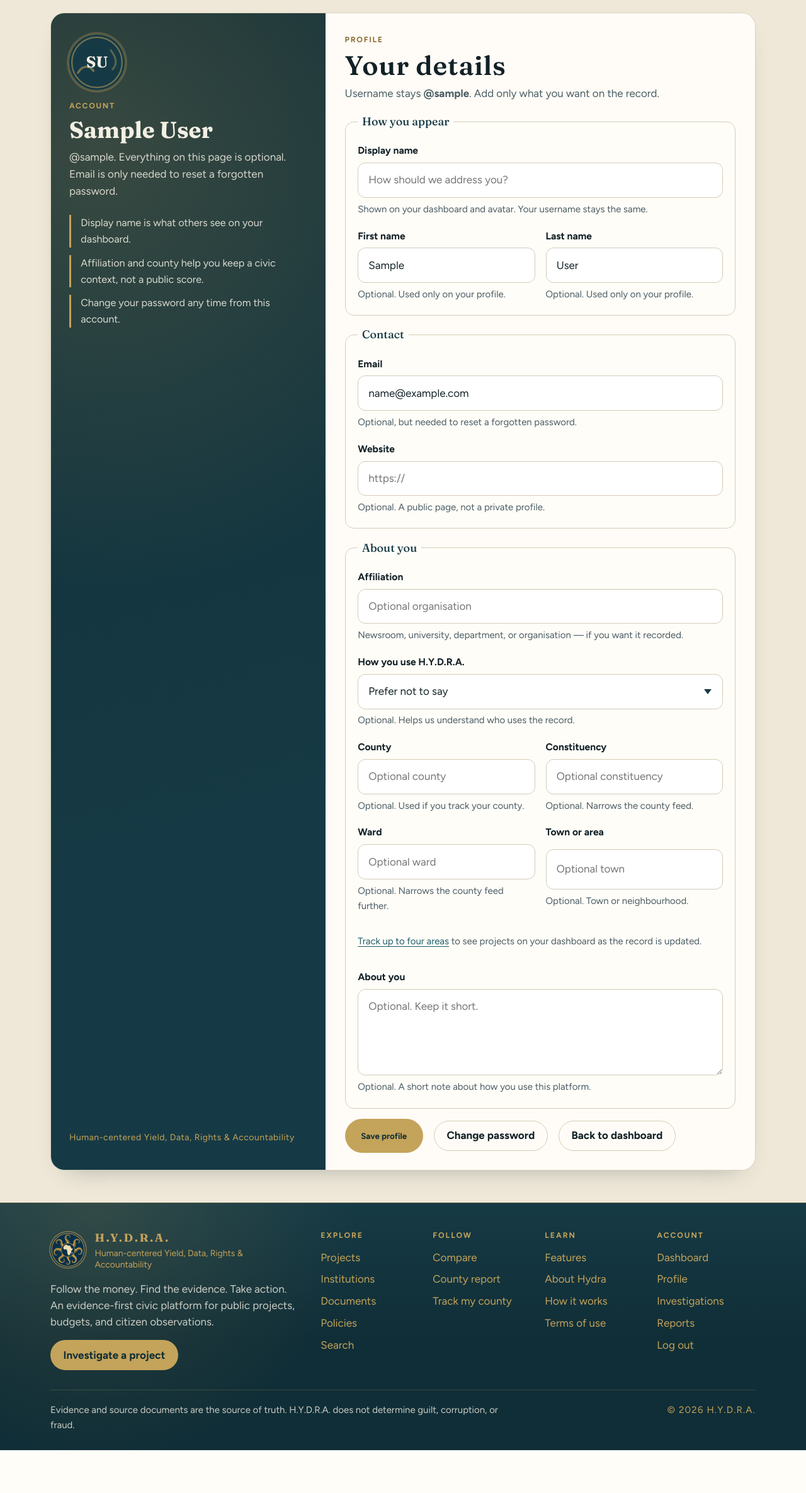
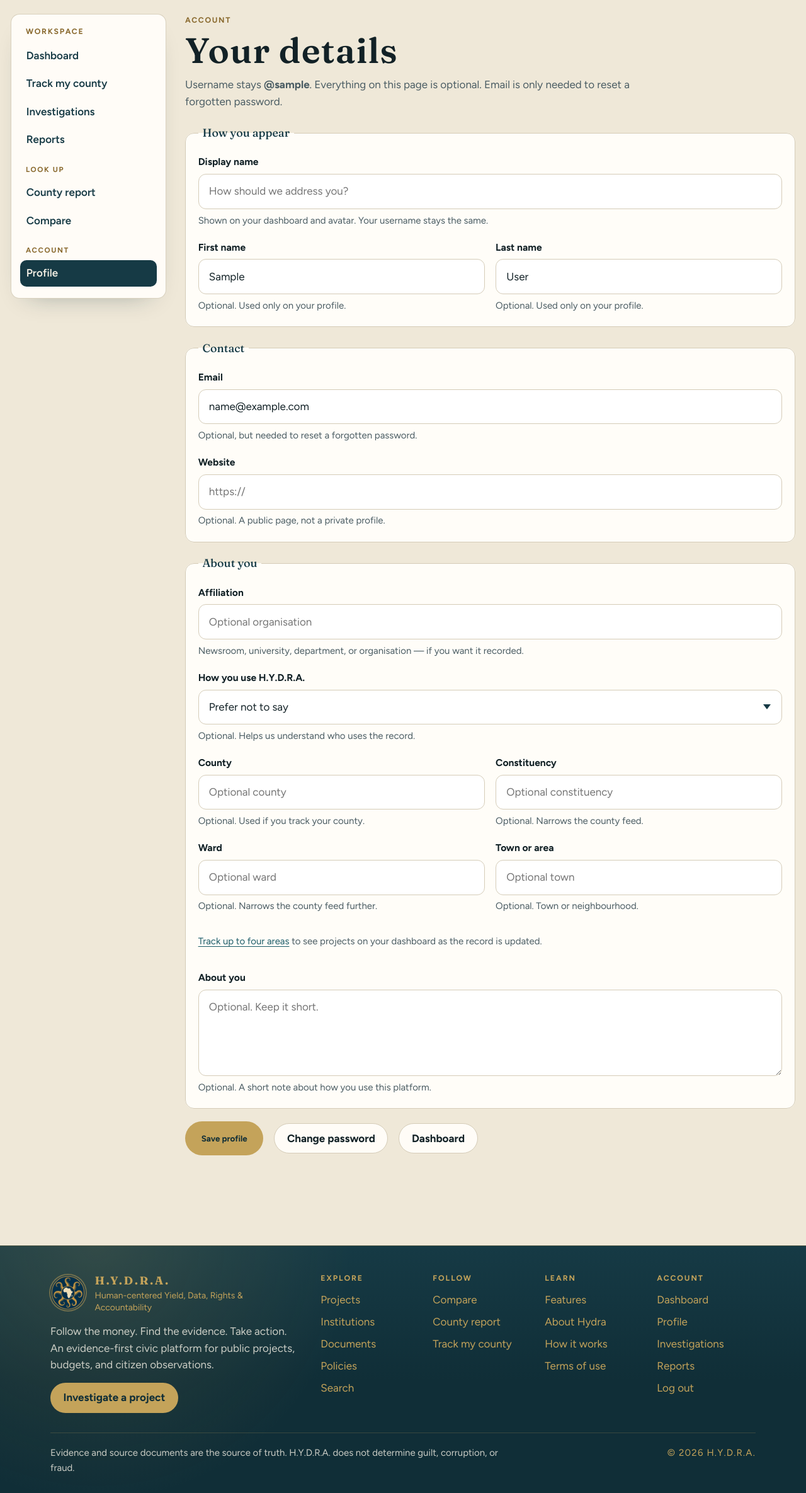
Before and after one commit to dukelester/the_hydra, a Django app: page /accounts/profile/ in a window 1280 px wide. Shown: the part 73-2443 px from the top of the page at 63% size. Before the commit the page ends 2375 px from the top, so only its background shows below. Run offline with Django 5.2, Linux system fonts and the light colour scheme; the visitor is signed in with stand-in values (Sample User, id 1).

Commit message:
added a side nav for dashboard for easy navigation and page switching

```diff
--- a/static/css/app.css
+++ b/static/css/app.css
@@ -2120,12 +2120,81 @@ textarea:focus,
   gap: 0.75rem 1.1rem;
   margin-top: 1rem;
 }
+.workspace-shell {
+  display: grid;
+  grid-template-columns: 14.5rem minmax(0, 1fr);
+  gap: 1.6rem 1.8rem;
+  align-items: start;
+  width: min(76rem, calc(100% - 2rem));
+  margin: 1.3rem auto 0;
+  padding-bottom: 2rem;
+}
+.workspace-shell.is-public {
+  display: block;
+  width: 100%;
+  margin: 0;
+  padding-bottom: 0;
+}
+.workspace-nav {
+  position: sticky;
+  top: 5rem;
+  display: grid;
+  align-content: start;
+  gap: 0.12rem;
+  padding: 1rem 0.8rem 1.05rem;
+  background: var(--card);
+  border: 1px solid rgba(213, 204, 184, 0.9);
+  border-radius: var(--radius);
+  box-shadow: var(--shadow);
+}
+.workspace-nav .eyebrow { padding: 0 0.55rem; margin-bottom: 0.35rem; }
+.workspace-nav-label {
+  margin: 0.85rem 0.55rem 0.25rem;
+  font-size: 0.68rem;
+  letter-spacing: 0.14em;
+  text-transform: uppercase;
+  font-weight: 700;
+  color: var(--gold-deep);
+}
+.workspace-nav a {
+  display: block;
+  padding: 0.45rem 0.6rem;
+  border-radius: 10px;
+  color: var(--sea);
+  text-decoration: none;
+  font-weight: 600;
+}
+.workspace-nav a:hover { background: var(--paper); color: var(--sea); }
+.workspace-nav a.is-active {
+  background: var(--sea);
+  color: var(--cream);
+}
+.workspace-main { min-width: 0; }
+.workspace-shell:not(.is-public) .page-head,
+.workspace-shell:not(.is-public) .dashboard-page,
+.workspace-shell:not(.is-public) .area-page,
+.workspace-shell:not(.is-public) .report-page,
+.workspace-shell:not(.is-public) .investigation-page,
+.workspace-shell:not(.is-public) .investigate-page,
+.workspace-shell:not(.is-public) .form-page,
+.workspace-shell:not(.is-public) .compare-page,
+.workspace-shell:not(.is-public) .county-report,
+.workspace-shell:not(.is-public) .hydra-page-actions {
+  width: 100%;
+  margin-inline: 0;
+}
+.workspace-form { padding-top: 0; }
 
 @media (max-width: 980px) {
   .hero-inner, .concepts, .card-grid, .hydra-letters, .steps, .split, .compare, .filters, .form-grid, .investigate-layout, .investigate-steps, .compare-fields, .dashboard-hero, .dashboard-stats, .about-hero, .compare-highlights, .compare-picker, .auth-stage, .auth-stage.is-wide, .area-dependent, .chart-split, .donut-wrap {
     grid-template-columns: 1fr;
   }
   .area-dependent { grid-column: auto; }
+  .workspace-nav { display: none; }
+  .workspace-shell {
+    grid-template-columns: 1fr;
+    width: min(var(--max), calc(100% - 2rem));
+  }
   .nav-desktop { display: none; }
   .nav-search { display: none; }
   .nav-mobile { display: block; }
--- /dev/null
+++ b/templates/accounts/base_workspace.html
@@ -0,0 +1,11 @@
+{% extends "base.html" %}
+{% block content %}
+<div class="workspace-shell{% if not user.is_authenticated %} is-public{% endif %}">
+  {% if user.is_authenticated %}
+    {% include "components/workspace_nav.html" %}
+  {% endif %}
+  <div class="workspace-main">
+    {% block workspace %}{% endblock %}
+  </div>
+</div>
+{% endblock %}
--- a/templates/accounts/dashboard.html
+++ b/templates/accounts/dashboard.html
@@ -1,6 +1,6 @@
-{% extends "base.html" %}
+{% extends "accounts/base_workspace.html" %}
 {% block title %}Dashboard{% endblock %}
-{% block content %}
+{% block workspace %}
 <section class="dashboard-page">
   <header class="dashboard-hero">
     {% include "components/avatar.html" with person=user extra_class="user-avatar-lg" %}
--- a/templates/accounts/my_county.html
+++ b/templates/accounts/my_county.html
@@ -1,6 +1,6 @@
-{% extends "base.html" %}
+{% extends "accounts/base_workspace.html" %}
 {% block title %}Track my county{% endblock %}
-{% block content %}
+{% block workspace %}
 <section class="page-head">
   <p class="kicker">Your areas</p>
   <h1>Track my county</h1>
--- a/templates/accounts/profile.html
+++ b/templates/accounts/profile.html
@@ -1,23 +1,12 @@
-{% extends "accounts/base_auth.html" %}
+{% extends "accounts/base_workspace.html" %}
 {% block title %}Profile{% endblock %}
-{% block auth_stage_class %} is-wide{% endblock %}
-{% block auth_panel_mark %}
-  <div class="profile-mark">
-    {% include "components/avatar.html" with person=user extra_class="user-avatar-lg" %}
-  </div>
-{% endblock %}
-{% block auth_panel_kicker %}Account{% endblock %}
-{% block auth_panel_heading %}{{ user.public_name }}{% endblock %}
-{% block auth_panel_copy %}@{{ user.username }}. Everything on this page is optional. Email is only needed to reset a forgotten password.{% endblock %}
-{% block auth_points %}
-  <li>Display name is what others see on your dashboard.</li>
-  <li>Affiliation and county help you keep a civic context, not a public score.</li>
-  <li>Change your password any time from this account.</li>
-{% endblock %}
-{% block auth_card %}
-  <p class="kicker">Profile</p>
+{% block workspace %}
+<section class="page-head">
+  <p class="kicker">Account</p>
   <h1>Your details</h1>
-  <p class="lede">Username stays <strong>@{{ user.username }}</strong>. Add only what you want on the record.</p>
+  <p class="lede">Username stays <strong>@{{ user.username }}</strong>. Everything on this page is optional. Email is only needed to reset a forgotten password.</p>
+</section>
+<section class="form-page workspace-form">
   <form class="form-stack" method="post">
     {% csrf_token %}
     {% if form.non_field_errors %}<p class="error" role="alert">{{ form.non_field_errors|striptags }}</p>{% endif %}
@@ -50,7 +39,8 @@
     <div class="form-actions">
       <button class="btn btn-primary btn-large" type="submit">Save profile</button>
       <a class="btn btn-secondary" href="{% url 'accounts:password-change' %}">Change password</a>
-      <a class="btn btn-secondary" href="{% url 'accounts:dashboard' %}">Back to dashboard</a>
+      <a class="btn btn-secondary" href="{% url 'accounts:dashboard' %}">Dashboard</a>
     </div>
   </form>
+</section>
 {% endblock %}
--- /dev/null
+++ b/templates/components/workspace_nav.html
@@ -0,0 +1,14 @@
+{% with ns=request.resolver_match.namespace name=request.resolver_match.url_name %}
+<nav class="workspace-nav" aria-label="Workspace">
+  <p class="eyebrow">Workspace</p>
+  <a href="{% url 'accounts:dashboard' %}"{% if ns == "accounts" and name == "dashboard" %} class="is-active" aria-current="page"{% endif %}>Dashboard</a>
+  <a href="{% url 'accounts:my-county' %}"{% if ns == "accounts" and name == "my-county" %} class="is-active" aria-current="page"{% endif %}>Track my county</a>
+  <a href="{% url 'investigations:list' %}"{% if ns == "investigations" %} class="is-active" aria-current="page"{% endif %}>Investigations</a>
+  <a href="{% url 'reports:list' %}"{% if ns == "reports" and name != "counties" %} class="is-active" aria-current="page"{% endif %}>Reports</a>
+  <p class="workspace-nav-label">Look up</p>
+  <a href="{% url 'reports:counties' %}"{% if ns == "reports" and name == "counties" %} class="is-active" aria-current="page"{% endif %}>County report</a>
+  <a href="{% url 'projects:compare' %}"{% if ns == "projects" and name == "compare" %} class="is-active" aria-current="page"{% endif %}>Compare</a>
+  <p class="workspace-nav-label">Account</p>
+  <a href="{% url 'accounts:profile' %}"{% if ns == "accounts" and name == "profile" %} class="is-active" aria-current="page"{% endif %}>Profile</a>
+</nav>
+{% endwith %}
--- a/templates/investigations/detail.html
+++ b/templates/investigations/detail.html
@@ -1,6 +1,6 @@
-{% extends "base.html" %}
+{% extends "accounts/base_workspace.html" %}
 {% block title %}{{ investigation.title }}{% endblock %}
-{% block content %}
+{% block workspace %}
 <article class="investigation-page">
   <p class="kicker">Investigation · {{ investigation.get_verification_status_display }}</p>
   <h1>{{ investigation.title }}</h1>
--- a/templates/investigations/form.html
+++ b/templates/investigations/form.html
@@ -1,6 +1,6 @@
-{% extends "base.html" %}
+{% extends "accounts/base_workspace.html" %}
 {% block title %}Investigate {{ project.name }}{% endblock %}
-{% block content %}
+{% block workspace %}
 <article class="investigate-page">
   <header class="investigate-hero">
     <p class="kicker">Citizen observation</p>
--- a/templates/investigations/list.html
+++ b/templates/investigations/list.html
@@ -1,6 +1,6 @@
-{% extends "base.html" %}
+{% extends "accounts/base_workspace.html" %}
 {% block title %}My investigations{% endblock %}
-{% block content %}
+{% block workspace %}
 <section class="page-head">
   <h1>My investigations</h1>
   <p>Private to you unless you are a staff administrator.</p>
--- a/templates/projects/compare.html
+++ b/templates/projects/compare.html
@@ -1,7 +1,7 @@
-{% extends "base.html" %}
+{% extends "accounts/base_workspace.html" %}
 {% load static %}
 {% block title %}Compare projects and counties{% endblock %}
-{% block content %}
+{% block workspace %}
 <section class="page-head">
   <p class="kicker">Rankings and reports</p>
   <h1>Compare</h1>
--- a/templates/reports/counties.html
+++ b/templates/reports/counties.html
@@ -1,6 +1,6 @@
-{% extends "base.html" %}
+{% extends "accounts/base_workspace.html" %}
 {% block title %}County report{% endblock %}
-{% block content %}
+{% block workspace %}
 <section class="page-head">
   <p class="kicker">Public record</p>
   <h1>County report</h1>
--- a/templates/reports/detail.html
+++ b/templates/reports/detail.html
@@ -1,6 +1,6 @@
-{% extends "base.html" %}
+{% extends "accounts/base_workspace.html" %}
 {% block title %}{{ report.title }}{% endblock %}
-{% block content %}
+{% block workspace %}
 <article class="report-page">
   <p class="kicker">Accountability report · {{ report.get_status_display }} · Private</p>
   <h1>{{ report.title }}</h1>
--- a/templates/reports/generate.html
+++ b/templates/reports/generate.html
@@ -1,7 +1,7 @@
-{% extends "base.html" %}
+{% extends "accounts/base_workspace.html" %}
 {% load static %}
 {% block title %}Generate report{% endblock %}
-{% block content %}
+{% block workspace %}
 <article class="form-page">
   <div class="form-shell">
     <p class="kicker">Structured report</p>
--- a/templates/reports/list.html
+++ b/templates/reports/list.html
@@ -1,6 +1,6 @@
-{% extends "base.html" %}
+{% extends "accounts/base_workspace.html" %}
 {% block title %}Reports{% endblock %}
-{% block content %}
+{% block workspace %}
 <section class="page-head">
   <p class="kicker">Reports</p>
   <h1>Reports</h1>
```
Also changed, not shown: tests/test_accounts.py (+22 -0 lines), tests/test_follow.py (+1 -0 lines), tests/test_investigations.py (+1 -0 lines), tests/test_pages.py (+1 -0 lines), tests/test_reports.py (+1 -0 lines).
